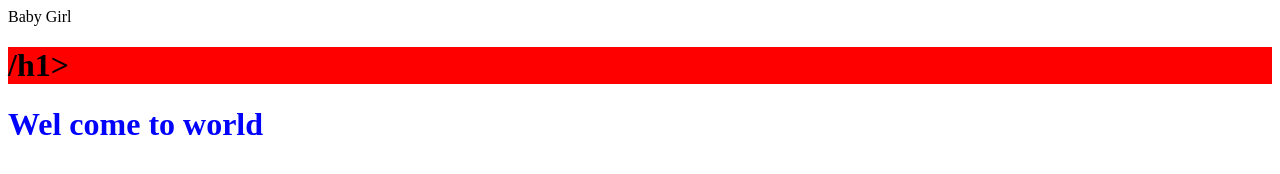
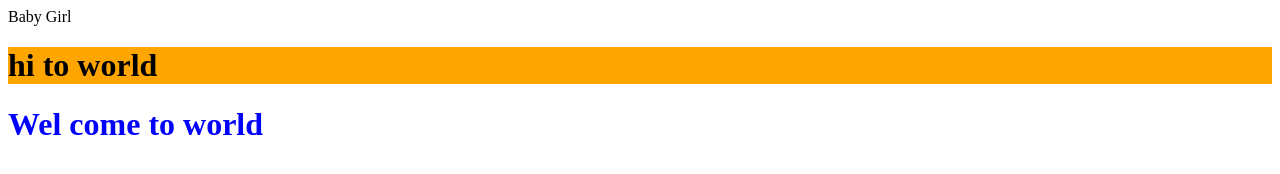
Before and after one commit to sandeepredy6/Java, a plain HTML site: page color.html in a window 1280 px wide. Drawn offline with Linux system fonts and the light colour scheme.

Commit message:
Add files via upload

```diff
--- a/color.html
+++ b/color.html
@@ -2,7 +2,7 @@
 <header>
 Baby Girl
 <Body>
-<h1 style = background:red>/h1>
+<h1 style="background-color:orange">hi to world</h1>
 <h1 style ="color: blue">Wel come to world
 <h2 style="color:black">
 </Body>
```
